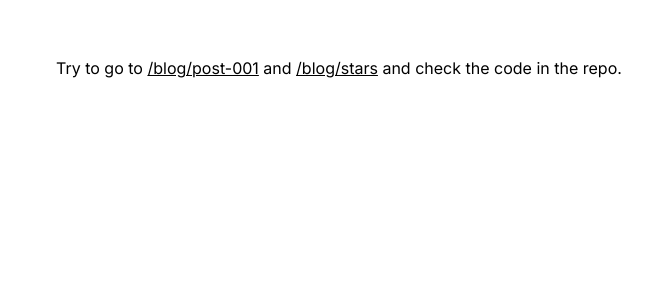
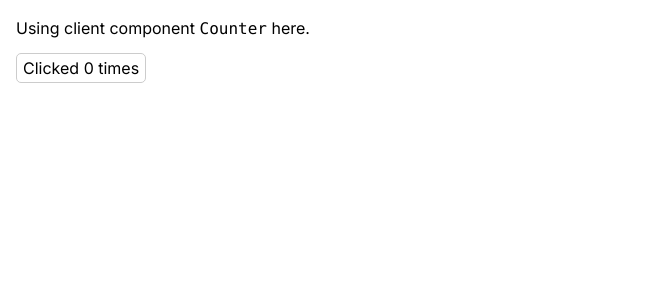
Before and after one commit to ericvalcik/mdx-demo, a Next.js app: page / in a window 1280 px wide. Shown: the top 300 px of the page, without its empty margins (0-668 px from the left). Built offline with nearby package versions, Linux system fonts and the light colour scheme.

Commit message:
progress

```diff
--- a/src/app/blog/[slug]/page.tsx
+++ b/src/app/blog/[slug]/page.tsx
@@ -20,8 +20,3 @@ const getFiles = () => {
   const files = readdirSync(join(process.cwd(), "src", "blog"));
   return files.map((file) => file.replace(/\.mdx/, ""));
 };
-
-export async function generateStaticParams() {
-  const files = getFiles();
-  return files.map((slug) => ({ slug }));
-}
--- a/src/app/page.tsx
+++ b/src/app/page.tsx
@@ -1,19 +1,12 @@
-import Counter from "@/components/Counter";
+import dynamic from "next/dynamic";
 
-export default function BlogPost() {
-  return (
-    <div className="flex flex-col gap-4 p-10">
-      <div>
-        Try to go to{" "}
-        <a href={`/blog/post-001`} className="underline">
-          /blog/post-001
-        </a>{" "}
-        and{" "}
-        <a href={`/blog/stars`} className="underline">
-          /blog/stars
-        </a>{" "}
-        and check the code in the repo.
-      </div>
-    </div>
-  );
+export default async function BlogPost() {
+  const Component = await dynamic(() => import(`@/blog/post-001.mdx`), {
+    ssr: false,
+  });
+  return <Component />;
 }
+
+export async function generateStaticParams() {
+  return ["post-001"];
+}
--- a/src/blog/post-001.mdx
+++ b/src/blog/post-001.mdx
@@ -1,6 +1,4 @@
-# Hello, this is {props.fileName}.mdx
-
-I can also import stuff here
+Using client component `Counter` here.
 
 import Counter from "@/components/Counter";
 
```
Also changed, not shown: src/blog/stars.mdx (deleted, +0 -7 lines).
